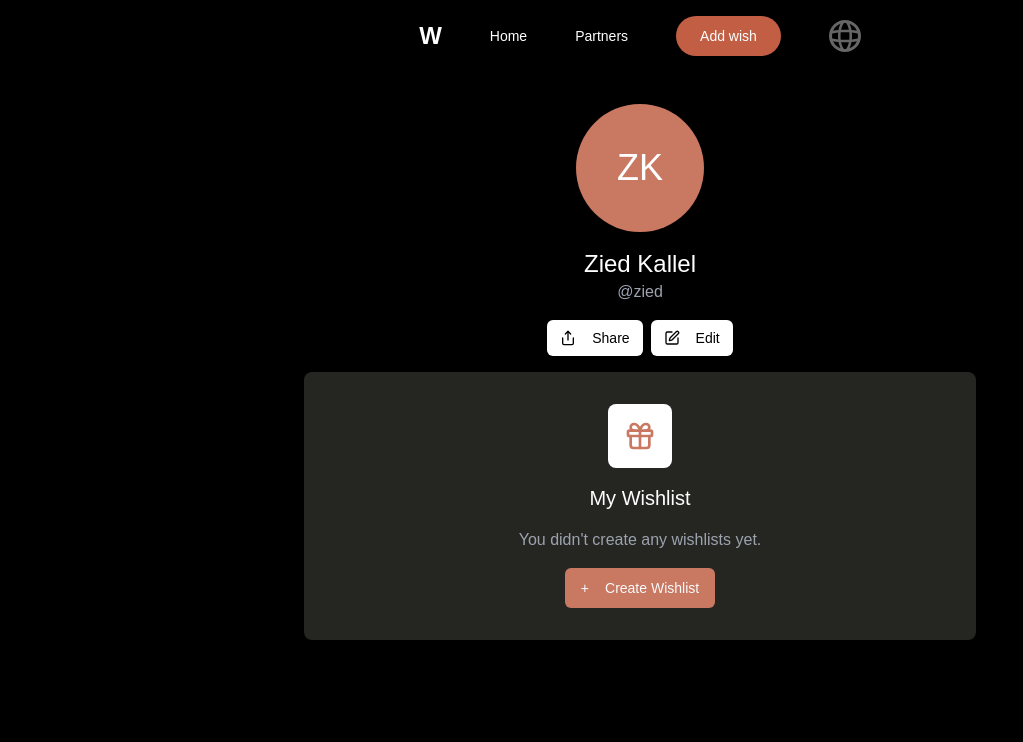
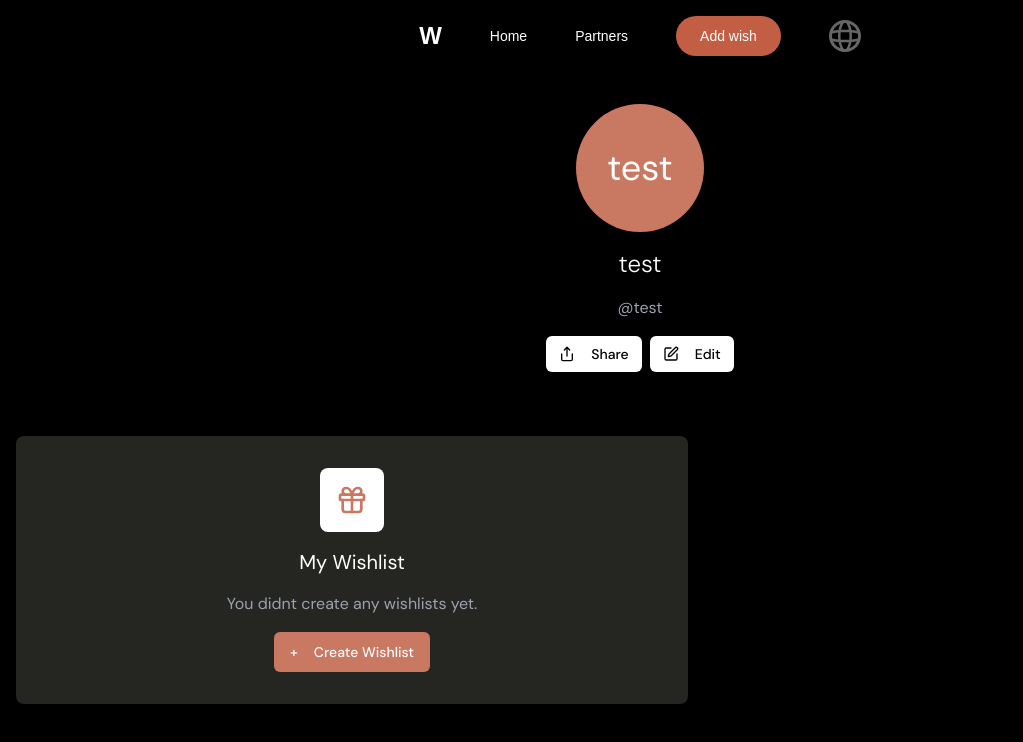
Before and after one commit to defk0n1/web-dev-project, a Next.js app: page /profile in a window 1280 px wide. Shown: the top 742 px of the page, without its empty margins (0-1023 px from the left). Built offline with nearby package versions, Linux system fonts and the light colour scheme; no server answers; a web font is replaced by a local one.

Commit message:
extract user data in info page + add copy public link functionality + show data in modify screen

```diff
--- a/package.json
+++ b/package.json
@@ -4,7 +4,7 @@
   "private": true,
   "scripts": {
     "dev": "next dev --turbopack",
-    "build": "next build",
+    "build": "prisma generate && next build",
     "start": "next start",
     "lint": "next lint"
   },
@@ -25,9 +25,10 @@
     "lucide": "^0.460.0",
     "lucide-react": "^0.460.0",
     "next": "15.0.3",
-    "next-auth": "^4.24.10",
+    "next-auth": "^4.24.11",
     "react": "^18.3.1",
     "react-dom": "^18.3.1",
+    "react-toastify": "^10.0.6",
     "tailwind-merge": "^2.5.4",
     "tailwindcss-animate": "^1.0.7"
   },
@@ -41,6 +42,7 @@
     "postcss": "^8.4.49",
     "prisma": "^6.0.1",
     "tailwindcss": "^3.4.15",
+    "ts-node": "^10.9.2",
     "typescript": "^5"
   }
 }
--- a/src/app/api/auth/[...nextauth]/options.ts
+++ b/src/app/api/auth/[...nextauth]/options.ts
@@ -49,6 +49,21 @@ export const options : NextAuthOptions = {
     adapter: PrismaAdapter(prisma),
     secret: process.env.NEXTAUTH_SECRET,
     session: { strategy: "jwt", maxAge: 24 * 60 * 60 },
+    callbacks: {
+  async session({ session, token, user }) {
+    if (session.user) {
+      session.user.email = token.email
+      session.user.username = token.username
+    }
+    return session
+  },
+  async jwt({ token, user }) {
+    if (user) {
+      token.username = user.username
+    }
+    return token
+  }
+}
     // pages: {
     //     signIn: "/login",
     //     signOut: "/login",
--- /dev/null
+++ b/src/app/api/user/route.ts
@@ -0,0 +1,16 @@
+// src/app/api/user/route.ts
+import { prisma } from "@/lib/prisma"
+import { NextResponse } from "next/server"
+import { getServerSession } from "next-auth/next"
+
+export async function GET() {
+  const session = await getServerSession()
+
+  if (!session?.user?.email) {
+    return NextResponse.json({ error: "Unauthorized" }, { status: 401 })
+  }
+  const user = await prisma.user.findUnique({
+    where: { email: session.user.email }
+  })
+  return NextResponse.json(user)
+}
--- a/src/app/profile/options/page.tsx
+++ b/src/app/profile/options/page.tsx
@@ -1,16 +1,45 @@
 "use client"
 
-import { useState } from "react"
+import { useEffect, useState } from "react"
 import { Button } from "@/components/ui/button"
 import { Input } from "@/components/ui/input"
 import { Label } from "@/components/ui/label"
 import { PencilIcon, Plus } from 'lucide-react'
 import { Avatar, AvatarFallback, AvatarImage } from "@/components/ui/avatar"
 
+
 export default function ProfileEditForm() {
+  const [user, setUser] = useState<User | null>(null)
+  const [isLoading, setIsLoading] = useState(true)
+  const [error, setError] = useState<string | null>(null)
+  useEffect(() => {
+    const fetchUser = async () => {
+      try {
+        const response = await fetch('/api/user')
+        if (!response.ok) throw new Error('Failed to fetch user')
+        const data = await response.json()
+
+        // Update profile data with fetched values
+        setProfileData({
+          name: data.name ?? "",
+          username: data.username ?? "",
+          socials: data.socials ?? []
+        })
+      } catch (err: any) {
+        setError(err.message)
+      } finally {
+        setIsLoading(false)
+      }
+    }
+
+    fetchUser()
+
+  }, []);
+
+
   const [profileData, setProfileData] = useState({
-    username: "zied",
-    displayName: "Zied Kallel",
+    username: user?.username,
+    displayName: user?.username,
     socials: [] as string[]
   })
 
--- a/src/app/profile/page.tsx
+++ b/src/app/profile/page.tsx
@@ -1,56 +1,57 @@
 "use client"
 
-import Image from "next/image"
-import { Button } from "@/components/ui/button"
 import { DM_Sans } from 'next/font/google'
-import { Dynalight  } from 'next/font/google'
-import Link from "next/link"
-import { Avatar } from "@/components/ui/avatar"
-import { Gift, Share, Edit } from 'lucide-react'
-import CreateWishlistDialog from "@/components/profile/create-wishlist-dialogue"
-import { useRouter } from "next/navigation"
-
+import { Dynalight } from 'next/font/google'
+import { useEffect, useState } from 'react'
+import { ProfileHeader } from '@/components/profile/profile-header'
+import { WishlistSection } from '@/components/profile/wishlist-section'
 
 const dm_Sans = DM_Sans({ subsets: ['latin'] })
 const dynalight = Dynalight({ weight: ['400'] })
 
 
+interface User {
+  name: string;
+  username: string;
+}
+
 export default function Profile() {
-  const router = useRouter()
+  const [user, setUser] = useState<User | null>(null)
+  const [isLoading, setIsLoading] = useState(true)
+  const [error, setError] = useState<string | null>(null)
+  useEffect(() => {
+    const fetchUser = async () => {
+      try {
+        const response = await fetch('/api/user')
+        if (!response.ok) throw new Error('Failed to fetch user')
+        const data = await response.json()
+        setUser(data)
+      } catch (err) {
+        setError(err.message)
+      } finally {
+        setIsLoading(false)
+      }
+    }
+    fetchUser()
+    setUser({
+      name: user?.name ?? "test",
+      username: user?.username ? `@${user.username}` : "test",
+    });
+  }, []);
+
+  if (!user) {
+    return <div className="flex items-center justify-center min-h-screen">Loading...</div>;
+  }
 
 
   return (
-    <main className="container mx-auto px-4 py-8">
-    <div className="flex flex-col items-center space-y-4">
-      <Avatar className="flex items-center justify-center h-32 w-32 bg-[#c97862] text-white text-4xl">
-        <span>ZK</span>
-      </Avatar>
-      <h1 className="text-2xl font-light">Zied Kallel</h1>
-      <p style={{margin:"0"}}className="text-gray-400">@zied</p>
-      <div className="flex space-x-2">
-        <Button variant="outline" size="sm" className="text-black border-white/20">
-          <Share className="h-4 w-4 mr-2" />
-          Share
-        </Button>
-        <Button onClick={() => router.push('profile/options')} variant="outline" size="sm" className="text-black border-white/20">
-          <Edit className="h-4 w-4 mr-2" />
-          Edit
-        </Button>
-      </div>
-      <div className="mt-16 w-full max-w-2xl p-8 rounded-lg bg-[#4a4a43]/50">
-        <div className="flex flex-col items-center text-center space-y-4">
-          <div className="bg-white p-4 rounded-lg">
-            <Gift className="h-8 w-8 text-[#c97862]" />
-          </div>
-          <h2 className="text-xl">My Wishlist</h2>
-          <p className="text-gray-400">You didn't create any wishlists yet.</p>
-          <CreateWishlistDialog />
-
-        </div>
-      </div>
-    </div>
-  </main>
-
-
-  )
+    <main className={`container mx-auto px-4 py-8 ${dm_Sans.className}`}>
+      <ProfileHeader
+        initials={user.name}
+        name={user.username}
+        username={`@${user.username}`}
+      />
+      <WishlistSection />
+    </main>
+  );
 }
--- a/src/app/signup/page.tsx
+++ b/src/app/signup/page.tsx
@@ -33,7 +33,8 @@ export default function WishlistForm() {
     console.log(response)
     const userInfo = await response.json()
     console.log(userInfo)
-    router.push('/login')
+    router.push('/profile')
+// Export the value of userInfo
 
   }
 
--- /dev/null
+++ b/src/components/profile/profile-header.tsx
@@ -0,0 +1,63 @@
+"use client"
+
+import { Avatar } from "@/components/ui/avatar"
+import { Button } from "@/components/ui/button"
+import { Share, Edit } from 'lucide-react'
+import { useRouter } from "next/navigation"
+import { toast } from 'react-toastify';
+  import 'react-toastify/dist/ReactToastify.css';
+
+interface ProfileHeaderProps {
+  initials: string;
+  name: string;
+  username: string;
+}
+const notify = () => toast("Link Copied!");
+ const copyProfileUrl = (username: string) => {
+    // Get base URL without trailing path
+    const baseUrl = window.location.origin
+
+    // Create full profile URL with username
+    const profileUrl = `${baseUrl}/${username.split("@")[1]}`
+
+    // Create temporary input for copying
+    const el = document.createElement('input')
+    el.value = profileUrl
+    document.body.appendChild(el)
+    el.select()
+    document.execCommand('copy')
+    document.body.removeChild(el)
+
+  }
+
+export function ProfileHeader({ initials, name, username }: ProfileHeaderProps) {
+  const router = useRouter();
+
+  return (
+    <div className="flex flex-col items-center space-y-4">
+      <Avatar className="flex items-center justify-center h-32 w-32 bg-[#c97862] text-white text-4xl">
+        <span>{initials}</span>
+      </Avatar>
+      <h1 className="text-2xl font-light">{name}</h1>
+      <p className="text-gray-400 m-0">{username}</p>
+      <div className="flex space-x-2">
+        <Button variant="outline" size="sm" className="text-black border-white/20" onClick={() => {
+    copyProfileUrl(username);
+    notify();
+  }}>
+          <Share className="h-4 w-4 mr-2" />
+          Share
+        </Button>
+        <Button
+          onClick={() => router.push('/profile/options')}
+          variant="outline"
+          size="sm"
+          className="text-black border-white/20"
+        >
+          <Edit className="h-4 w-4 mr-2" />
+          Edit
+        </Button>
+      </div>
+    </div>
+  );
+}
--- /dev/null
+++ b/src/components/profile/wishlist-section.tsx
@@ -0,0 +1,19 @@
+"use client"
+
+import { Gift } from 'lucide-react'
+import CreateWishlistDialog from "./create-wishlist-dialogue"
+
+export function WishlistSection() {
+  return (
+    <div className="mt-16 w-full max-w-2xl p-8 rounded-lg bg-[#4a4a43]/50">
+      <div className="flex flex-col items-center text-center space-y-4">
+        <div className="bg-white p-4 rounded-lg">
+          <Gift className="h-8 w-8 text-[#c97862]" />
+        </div>
+        <h2 className="text-xl">My Wishlist</h2>
+        <p className="text-gray-400">You didnt create any wishlists yet.</p>
+        <CreateWishlistDialog />
+      </div>
+    </div>
+  );
+}
```
Also changed, not shown: src/lib/get-user.ts (added, +13 -0 lines), 1 other file (tests, documents, lock files or other folders).
